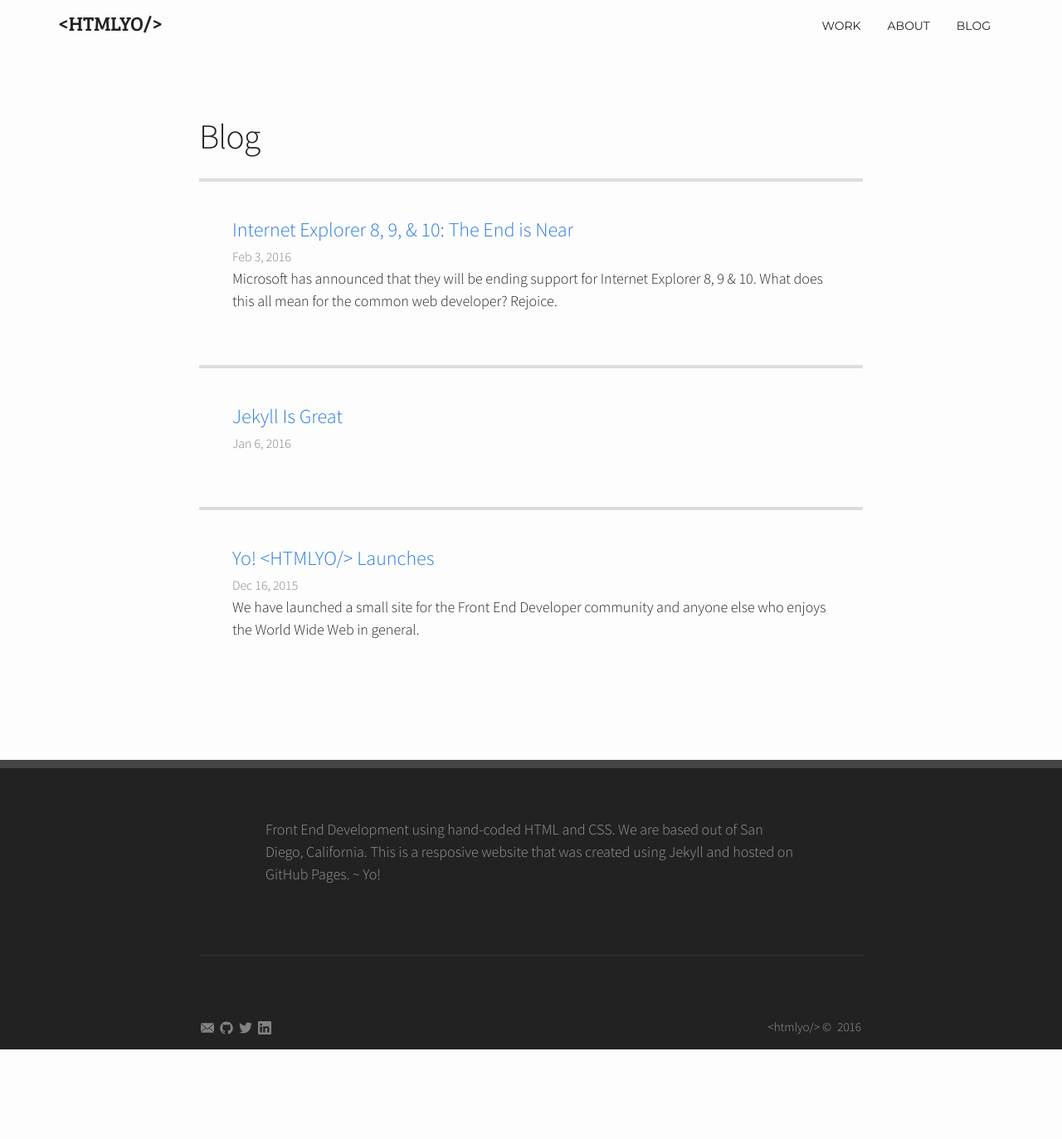
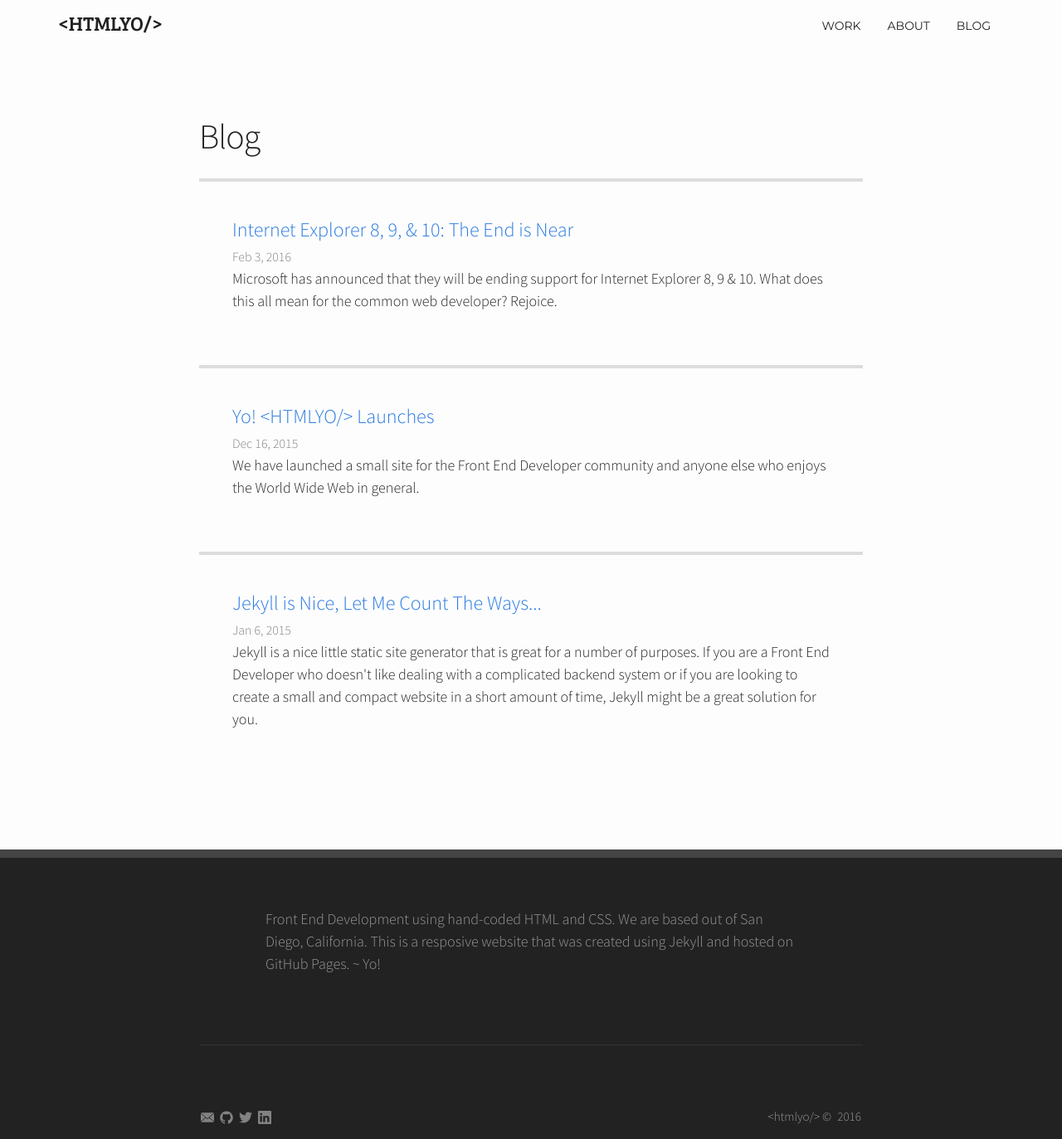
Before and after one commit to tomle444/htmlyo, a Jekyll site: the page built from blog.md, in a window 1280 px wide. Shown: the whole page at 83% size. Built offline with Jekyll 4.4.1, drawn with Linux system fonts in a browser that asks for light colours; nearby versions of some CDN libraries; before the commit the page ends 1265 px from its top, so only the background shows below that; part of the change alters nothing that is shown.

Commit message:
Restore 01-06 blog post

```diff
--- a/_posts/2016-01-06-jekyll-is-great.markdown
+++ b/_posts/2016-01-06-jekyll-is-great.markdown
@@ -1,3 +1,40 @@
-Unstaged changes after reset:
-D	_posts/2015-01-06-jekyll-is-great.markdown
-M	_posts/2016-01-06-jekyll-is-great.markdown
+---
+layout: post
+title:  "Jekyll is Nice, Let Me Count The Ways..."
+date:   2015-01-06 13:17:34
+categories: jekyll
+body-class: cms blog
+summary: Jekyll is a nice little static site generator that is great for a number of purposes. If you are a Front End Developer who doesn't like dealing with a complicated backend system or if you are looking to create a small and compact website in a short amount of time, Jekyll might be a great solution for you.
+thumb:
+resource: true
+---
+<p>Jekyll is a nice little static site generator that is great for a number of purposes. If you are a Front End Developer who doesn't like dealing with a complicated backend system or if you are looking to create a small and compact website in a short amount of time, Jekyll might be a great solution for you.</p>
+
+<p><strong>Pros:</strong><br />
+	<ol>
+		<li>Jekyll is pretty fast. If you are a developer who works in a local environment and likes to see instant results when making changes, Jekyll will be great for you. Everything on Jekyll is compiled client side, no server side code to render things out. The native SASS/SCSS code generation is almost instantaneous and Ruby compiles the Jekyll code just as fast. It has great potential for getting fairly good SEO rankings as every page is it's own static HTML page.</li>
+		<li>Jekyll is super secure. No backend database is required so you don't need to worry about securing a database with lots of sensitive information.</li>
+		<li>Jekyll is native to GitHub. GitHub provides a service that allows you to host the entire Jekyll website on GitHub.com. You can buy a domain name and add a CNAME record to the repository and you have a legit, running website.</li>
+		<li>Jekyll is dynamic code which can save you a lot of time. Creating a static site by hand can be a tedious task although there are many tools and templates out there that helps out with this. But with Jekyll you can still make dynamic code very similar to Javascript or PHP that will save you a lot of time and a lot of code writing.</li>
+		<li>The learning curve isn't too steep. If you already have experience writing Javascript or PHP code, Jekyll will be a piece of cake. There is a lot of documentation available online and the Jekyll community is very helpful.</li>
+		<li>Jekyll templates and themes are available. Don't like the default theme? Checkout places like <a href="http://jekyllthemes.org/" target="_blank">Jekyll Themes</a> or <a href="http://jekyllthemes.io/" target="_blank">Jekyll Themes.io</a> for a wide variety of free and premium Jekyll themes.</li>
+	</ol>
+</p>
+
+<p><strong>Cons:</strong><br />
+	<ol>
+		<li>Jekyll is NOT a CMS. So if you have a client that wants to do things themselves but has very little knowledge of HTML, I would steer away from using Jekyll. Jekyll should be updated by a designer/developer if changes need to be made so Jekyll may not be the best solution for those HTML DIY'ers.</li>
+
+		<li>Your Jekyll site may end up having a lot of files to maintain. Even though it is a dynamic system, depending on the complexity of the site you may end up having a lot of files and directories to maintain. It is best to think ahead and plan your site out accordingly to be sure Jekyll is being used in the most efficient manner.</li>
+	</ol>
+</p>
+
+<p> ~ Yo! </p>
+
+
+Check out the [Jekyll docs][jekyll] for more info on how to get the most out of Jekyll. File all bugs/feature requests at [Jekyll’s GitHub repo][jekyll-gh]. If you have questions, you can ask them on [Jekyll’s dedicated Help repository][jekyll-help].
+
+[jekyll]:      http://jekyllrb.com
+[jekyll-gh]:   https://github.com/jekyll/jekyll
+[jekyll-help]: https://github.com/jekyll/jekyll-help
+[jekyll-themes]: http://jekyllthemes.org/
```
